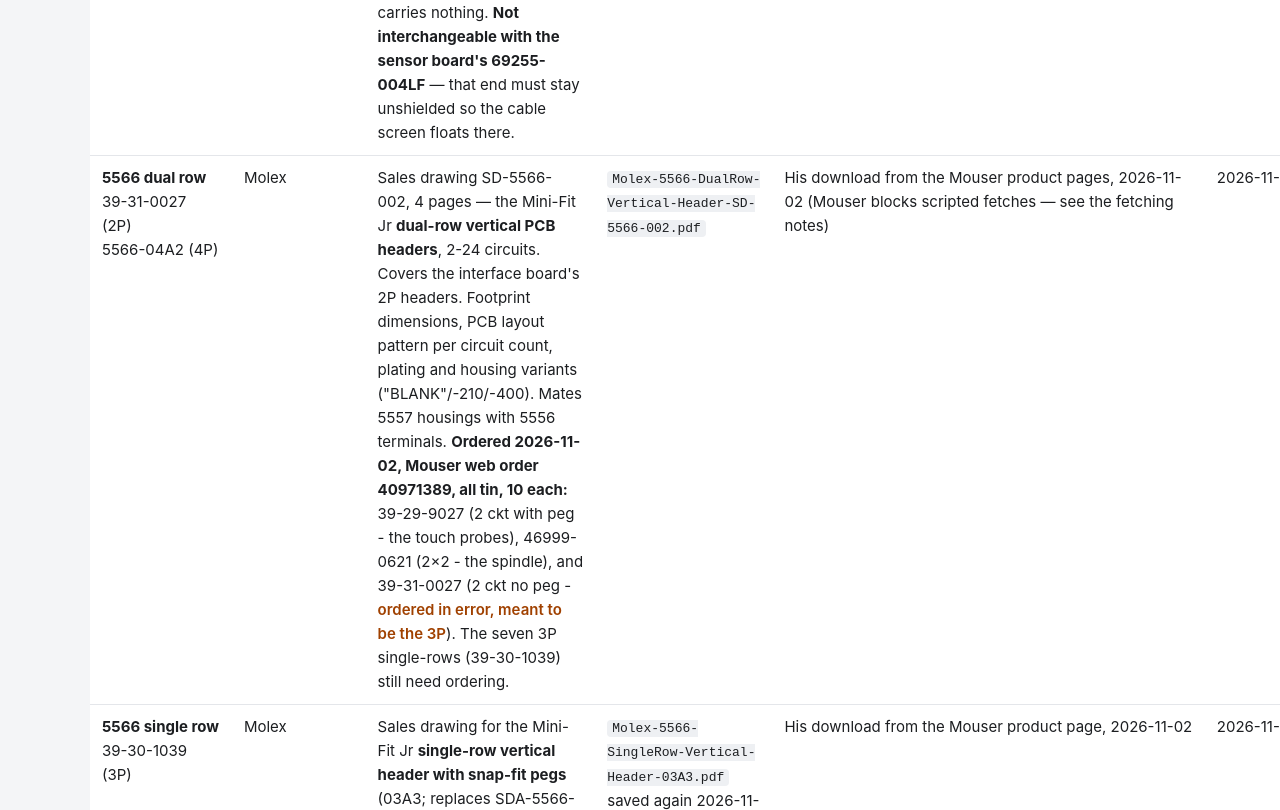
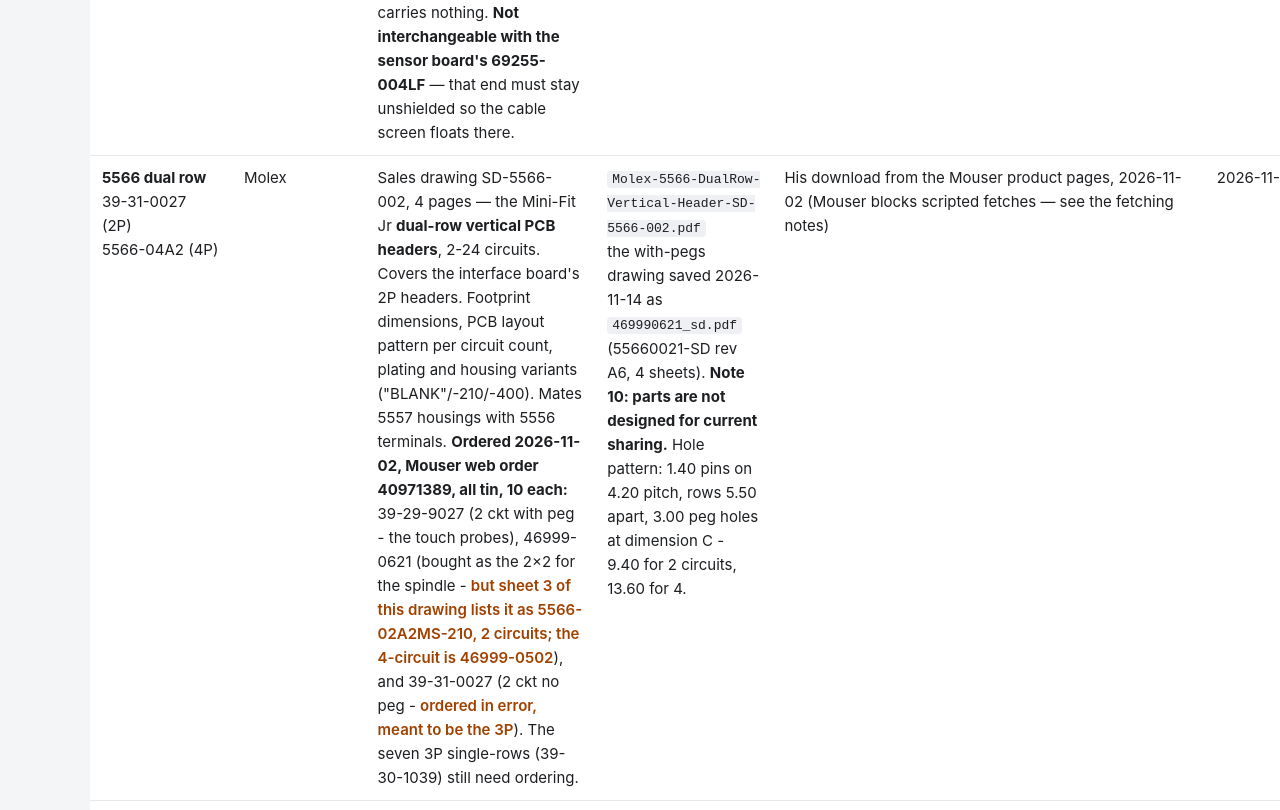
Before and after one commit to ioSenderV2/CNCBuild, a plain HTML site: page manufacturer-assets/index.html in a window 1280 px wide. Shown: the part 3631-4441 px from the top of the page. Drawn offline with Linux system fonts and the light colour scheme.

Commit message:
CORRECTION: 46999-0621 is 2 circuits on Molex's drawing - the photo was not the part
The orders note called it a 2x2 on the strength of Mouser's product photo.
Sales drawing 55660021-SD sheet 3 lists it as 5566-02A2MS-210, 2 circuits, and
46999-0502 as the 4-circuit. Flagged in the orders index, the interface board
README and the asset index; the parts in hand settle it.

Co-Authored-By: Claude Fable 5.2 <noreply@anthropic.com>

```diff
--- a/manufacturer-assets/index.html
+++ b/manufacturer-assets/index.html
@@ -158,10 +158,14 @@
         Footprint dimensions, PCB layout pattern per circuit count, plating and housing
         variants ("BLANK"/-210/-400). Mates 5557 housings with 5556 terminals.
         <strong>Ordered 2026-11-02, Mouser web order 40971389, all tin, 10 each:</strong>
-        39-29-9027 (2 ckt with peg - the touch probes), 46999-0621 (2&times;2 - the spindle),
+        39-29-9027 (2 ckt with peg - the touch probes), 46999-0621 (bought as the 2&times;2 for the spindle - <span class="warn">but sheet 3 of this drawing lists it as 5566-02A2MS-210, 2 circuits; the 4-circuit is 46999-0502</span>),
         and 39-31-0027 (2 ckt no peg - <span class="warn">ordered in error, meant to be the
         3P</span>). The seven 3P single-rows (39-30-1039) still need ordering.</td>
-    <td><code>Molex-5566-DualRow-Vertical-Header-SD-5566-002.pdf</code></td>
+    <td><code>Molex-5566-DualRow-Vertical-Header-SD-5566-002.pdf</code><br>
+        the with-pegs drawing saved 2026-11-14 as <code>469990621_sd.pdf</code> (55660021-SD
+        rev A6, 4 sheets). <strong>Note 10: parts are not designed for current sharing.</strong>
+        Hole pattern: 1.40 pins on 4.20 pitch, rows 5.50 apart, 3.00 peg holes at
+        dimension C - 9.40 for 2 circuits, 13.60 for 4.</td>
     <td>His download from the Mouser product pages, 2026-11-02 (Mouser blocks scripted
         fetches &mdash; see the fetching notes)</td>
     <td>2026-11-02</td>
```
Also changed, not shown: 2 other files.
